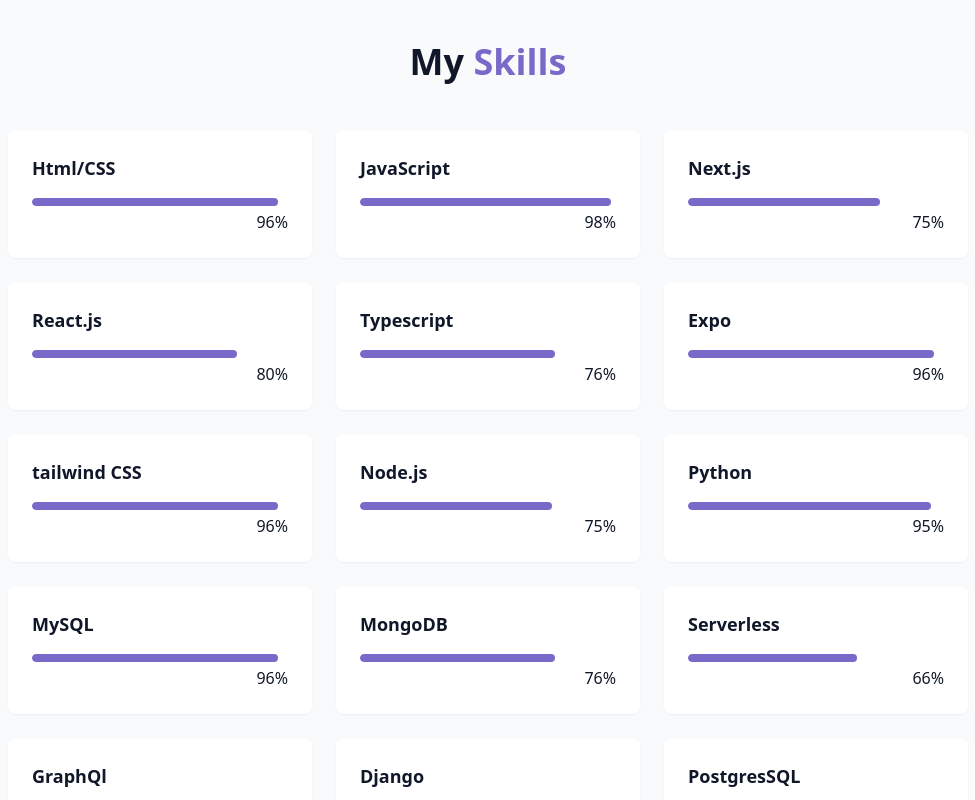
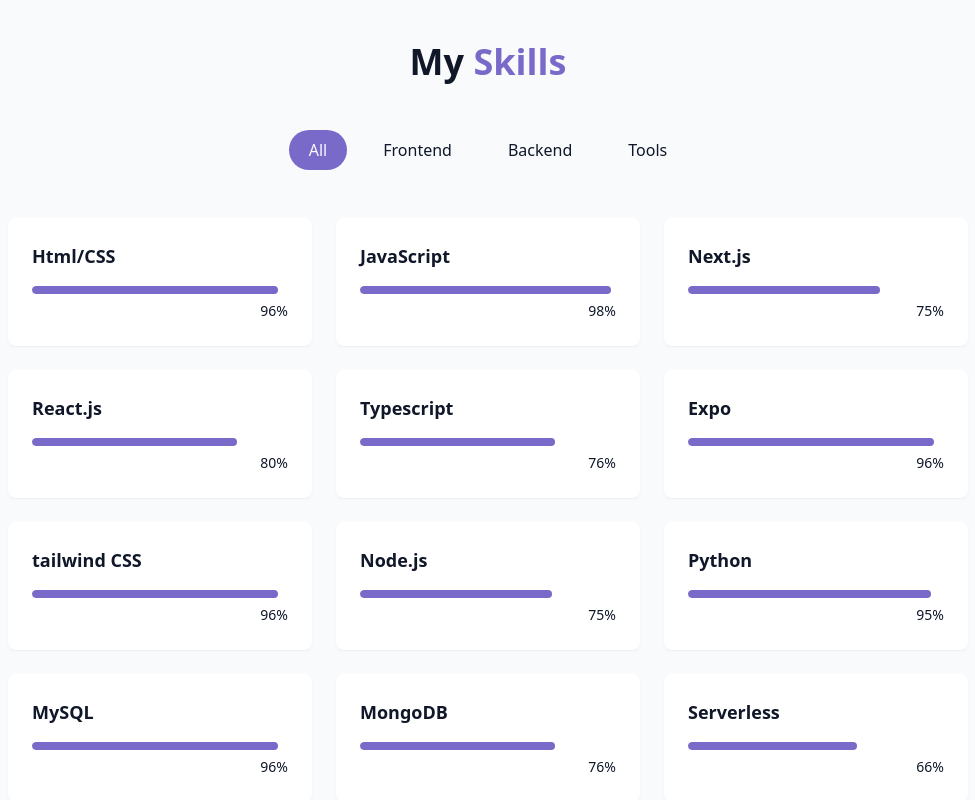
Before and after one commit to nezzyyoung/nestorkariuki, a React (Vite) app: page / in a window 1280 px wide. Shown: the part 1840-2640 px from the top of the page, without its empty margins (152-1127 px from the left). Built offline with nearby package versions, Linux system fonts and the light colour scheme.

Commit message:
updates; basically done with  my skills section

```diff
--- a/src/components/SkillsSection.jsx
+++ b/src/components/SkillsSection.jsx
@@ -1,3 +1,5 @@
+import { useState } from "react";
+import { cn } from "../lib/utils"
 
 
 const skills = [
@@ -29,12 +31,23 @@
     {name: "Android Studio", level: 86, category: "tools"},
     {name: "AWS", level: 86, category: "tools"},
 
-]
+];
+
+const categories = ["all", "frontend", "backend", "tools"];
 
 
 
 
 export const SkillsSection = () => {
+
+    const [activeCategory, setActiveCategory] = useState("all");
+
+    const filteredSkills = skills.filter(
+        (skill) => activeCategory === "all" || skill.category === activeCategory
+
+    );
+
+
     return (
         <section
             id="skills"
@@ -45,8 +58,25 @@
                     My <span className="text-primary"> Skills </span>
                 </h2>
 
+                <div className="flex flex-wrap justify-center gap-4 mb-12">
+                    {categories.map((category, key) => (
+                        <button
+                           key={key}
+                           onClick={() => setActiveCategory(category)}
+                           className={cn(
+                              "px-5 py-2 rounded-full transition-colors duration-300 capitalize",
+                              activeCategory === category
+                                ? "bg-primary text-primary-foreground"
+                                : "bg-secondary/70 text-foreground hover:bd-secondary"
+                           )}
+                        >
+                            {category}
+                        </button>
+                    ))}
+                </div>
+
                 <div className="grid grid-cols-1 sm:grid-cols-2 lg:grid-cols-3 gap-6">
-                    {skills.map((skill, key) => (
+                    {filteredSkills.map((skill, key) => (
                         <div
                             key={key}
                             className="bg-card p-6 rounded-lg shadow-xs card-hover"
@@ -61,7 +91,9 @@
                                 />
                             </div>
                             <div className="text-right mt-1">
-                                <span>{skill.level}%</span>
+                                <span className="text-sm text-muted-foreground">
+                                    {skill.level}%
+                                </span>
                             </div>
                         </div>
                     ))}
```
